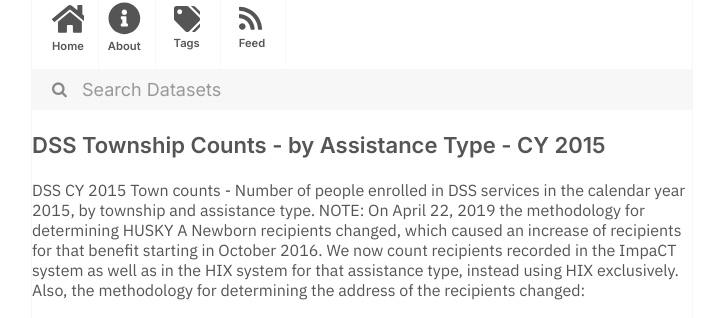
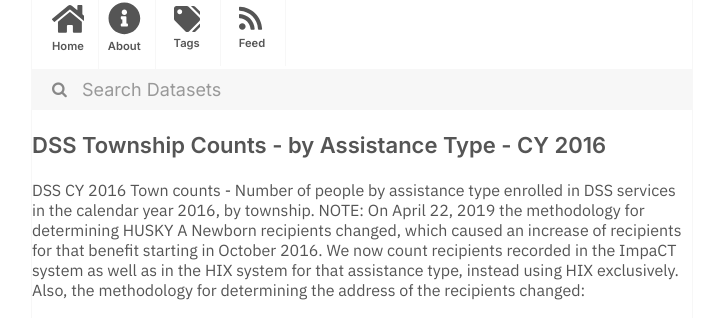
Before and after one commit to dayda-entities/state-of-connecticut, a Jekyll site: the page built from _posts/2020-11-12-dss-township-counts-by-assista.md, in a window 1280 px wide. Shown: the part 216-534 px from the top of the page, without its empty margins (278-1001 px from the left). Built offline with Jekyll 4.4.1, drawn with Linux system fonts in a browser that asks for light colours.

```diff
--- a/_posts/2020-11-12-dss-township-counts-by-assista.md
+++ b/_posts/2020-11-12-dss-township-counts-by-assista.md
@@ -1,7 +1,7 @@
 ---
-title: DSS Township Counts - by Assistance Type - CY 2015
-created: '2020-11-12T14:55:04.175339'
-modified: '2020-12-04T18:55:46.736146'
+title: DSS Township Counts - by Assistance Type - CY 2016
+created: '2020-11-12T14:56:08.751201'
+modified: '2020-12-04T18:56:45.576689'
 state: active
 type: dataset
 tags:
@@ -11,12 +11,12 @@ tags:
   - Town
 groups:
   - Local Government
-csv_url: 'https://data.ct.gov/api/views/a9yf-29t7/rows.csv?accessType=DOWNLOAD'
-json_url: 'https://data.ct.gov/api/views/a9yf-29t7/rows.json?accessType=DOWNLOAD'
+csv_url: 'https://data.ct.gov/api/views/gghc-hckv/rows.csv?accessType=DOWNLOAD'
+json_url: 'https://data.ct.gov/api/views/gghc-hckv/rows.json?accessType=DOWNLOAD'
 layout: post
 
 ---
-DSS CY 2015 Town counts - Number of people enrolled in DSS services in the calendar year 2015, by township and assistance type.
+DSS CY 2016 Town counts - Number of people by assistance type enrolled in DSS services in the calendar year 2016, by township.
 NOTE: On April 22, 2019 the methodology for determining HUSKY A Newborn recipients changed, which caused an increase of recipients for that benefit starting in October 2016. We now count recipients recorded in the ImpaCT system as well as in the HIX system for that assistance type, instead using HIX exclusively.
 Also, the methodology for determining the address of the recipients changed:
 1. The address of a recipient in the ImpaCT system is now correctly determined specific to that month instead of using the address of the most recent month. This resulted in some shuffling of the recipients among townships starting in October 2016.
```
